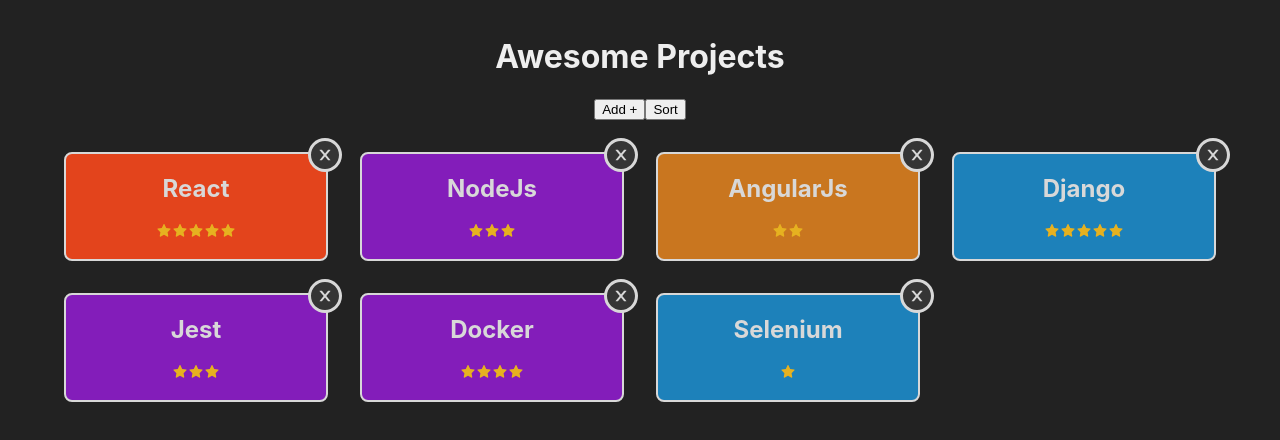
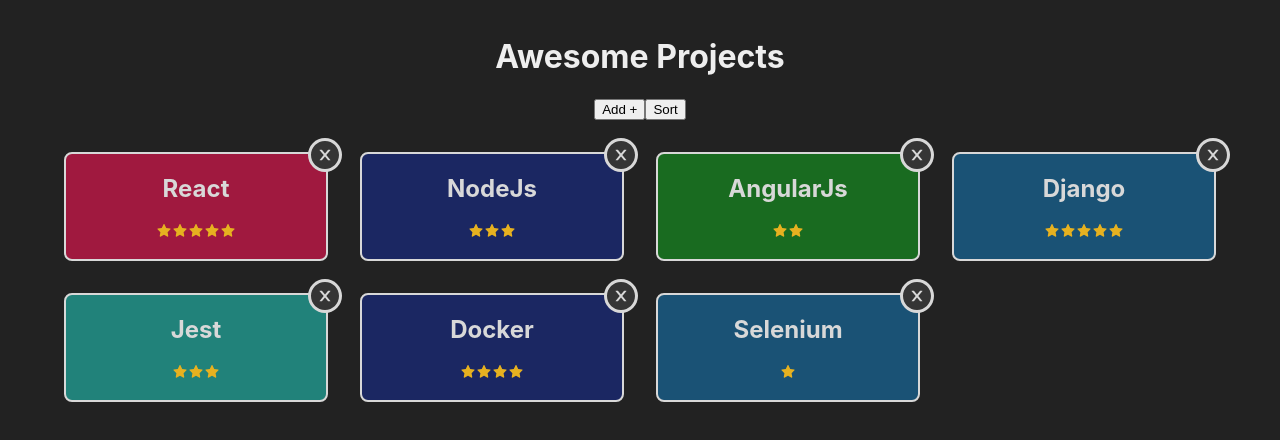
Before and after one commit to remuollinen/github-projects, a React (Create React App) app: page / in a window 1280 px wide. Shown: the top 440 px of the page. Built offline with nearby package versions, Linux system fonts and the light colour scheme.

Commit message:
added a types file for frequently used types, also new colors

```diff
--- a/src/data/colors.ts
+++ b/src/data/colors.ts
@@ -1 +1,9 @@
-export const colors = ["#fc3503", "#0bc904", "#0481c9", "#8404c9", "#db7407"];
+export const colors = [
+	"#788e08",
+	"#a8002f",
+	"#48026d",
+	"#014772",
+	"#02115b",
+	"#0a8278",
+	"#006608",
+];
```
Also changed, not shown: types.ts (added, +11 -0 lines).
